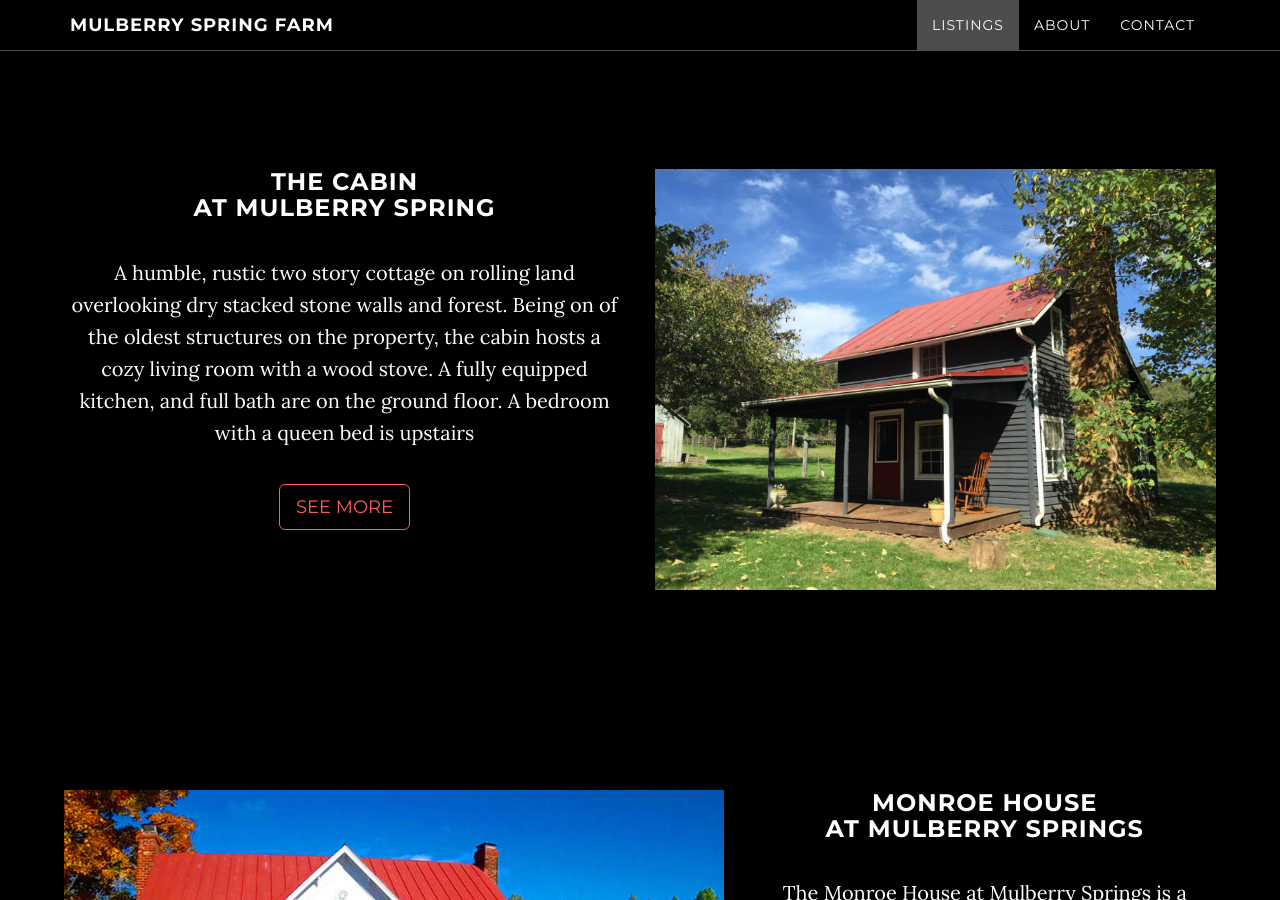
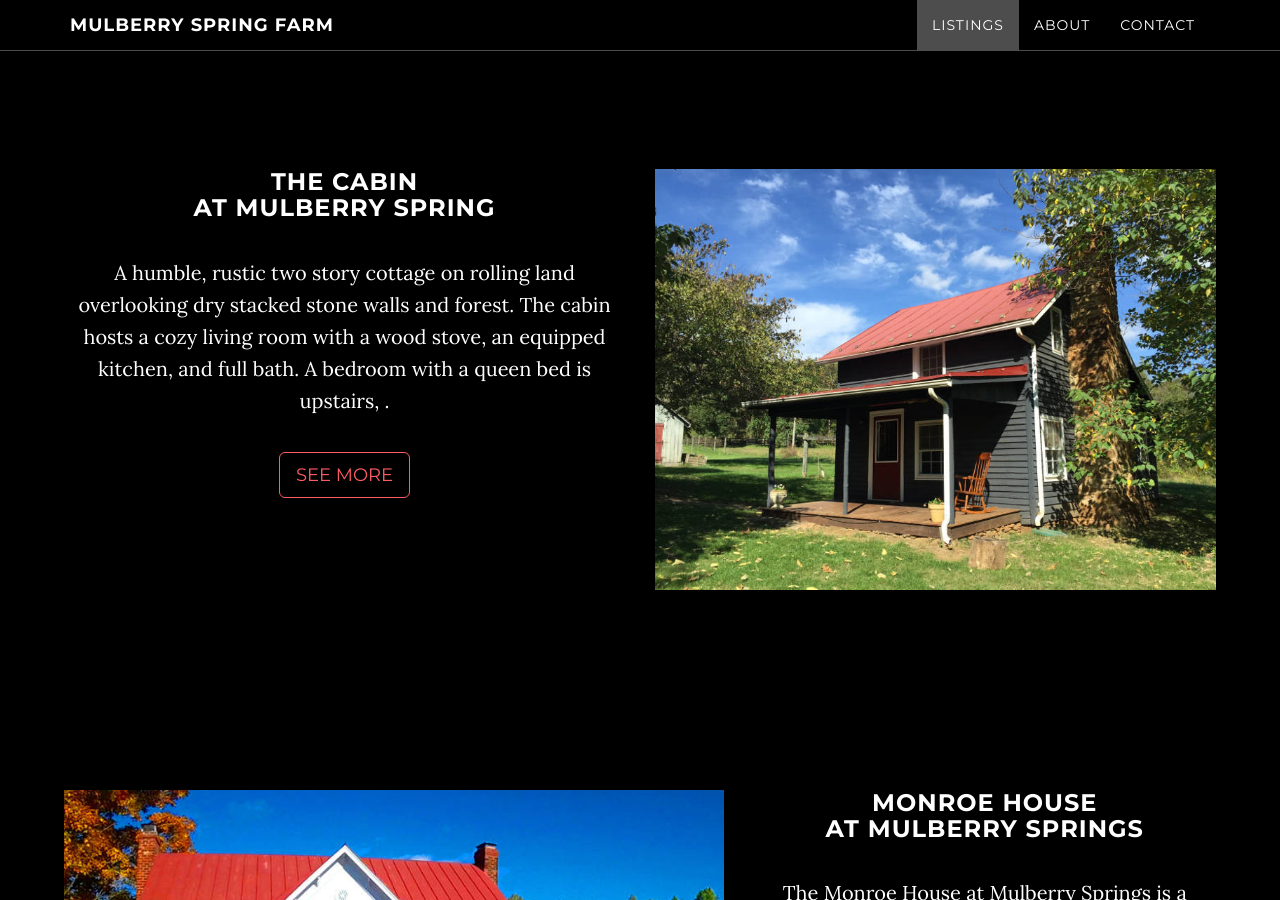
Before and after one commit to mulberryspringfarm/mulberryspringfarm.github.io, a Jekyll site: the page built from index.html, in a window 1280 px wide and 900 px high, scrolled down 1460 px. Built offline with Jekyll 4.4.1, drawn with Linux system fonts in a browser that asks for light colours; some of the changed text lies outside the part shown.

Commit message:
added bingham cottage

```diff
--- a/_includes/binghamcottage.html
+++ b/_includes/binghamcottage.html
@@ -3,15 +3,15 @@
         <!-- Project One -->
         <div class="row">
             <div class="col-md-7">
-                <a href="#">
-                    <img class="img-responsive" src="/img/monroehouse.jpg" alt="">
+                <a href="https://www.airbnb.com/rooms/8144903">
+                    <img class="img-responsive" src="/img/binghamcottage.jpg" alt="">
                 </a>
             </div>
             <div class="col-md-5">
-                <h3>Monroe House <br>at Mulberry Springs</h3>
+                <h3>Bingham Mountain Cottage</h3>
 
-                <p>The Monroe House at Mulberry Springs is a historic two-story Colonial residence (c. 1750's) situated in a picturesque complex of barns, guest cottages, and outbuildings on 15.4 rolling acres.  The perfect getaway for a family or pair of couples.</p>
-                <a href="https://www.airbnb.com/rooms/9044109" target="_blank" class="btn btn-default btn-lg">Book It</a>
+                <p>Bingham Mountain Cottage  is a rustic barn  that has been recently  converted into a studio apartment. Located two miles from Mulberry Spring Farm, the cottage is perched at the foothills of Bingham Mountain,  and has incredible views of the rolling farmland that surrounds. A very unique spot.  </p>
+                <a href="https://www.airbnb.com/rooms/8144903" target="_blank" class="btn btn-default btn-lg">See More</a>
             </div>
         </div>
         <!-- /.row -->
--- a/_includes/cabin.html
+++ b/_includes/cabin.html
@@ -5,11 +5,11 @@
             <div class="col-md-6">
                 <h3>The Cabin <br>At Mulberry Spring</h3>
 
-                <p>A humble, rustic two story cottage on rolling land overlooking dry stacked stone walls and forest. Being on of the oldest structures on the property, the cabin hosts a cozy living room with a wood stove. A fully equipped kitchen, and full bath are on the ground floor. A bedroom with a queen bed is upstairs </p>
+                <p>A humble, rustic two story cottage on rolling land overlooking dry stacked stone walls and forest. The cabin hosts a cozy living room with a wood stove,  an equipped kitchen, and full bath. A bedroom with a queen bed is upstairs, . </p>
                 <a href="https://www.airbnb.com/rooms/8902465" class="btn btn-default btn-lg" target="_blank">See More</a>
             </div>
             <div class="col-md-6">
-                <a href="#">
+                <a href="https://www.airbnb.com/rooms/8902465" target='_blank'>
                     <img class="img-responsive" src="/img/cabin.jpg" alt="">
                 </a>
             </div>
--- a/_includes/cottage.html
+++ b/_includes/cottage.html
@@ -3,7 +3,7 @@
         <!-- Project One -->
         <div class="row">
             <div class="col-md-6">
-                <a href="#">
+                <a href="https://www.airbnb.com/rooms/7901041" target='_blank'>
                     <img class="img-responsive" src="/img/cottage-bg.jpg" alt="">
                 </a>
             </div>
--- a/_includes/monroehouse.html
+++ b/_includes/monroehouse.html
@@ -3,7 +3,7 @@
         <!-- Project One -->
         <div class="row">
             <div class="col-md-7">
-                <a href="#">
+                <a href="https://www.airbnb.com/rooms/9044109" target='_blank'>
                     <img class="img-responsive" src="/img/monroehouse.jpg" alt="">
                 </a>
             </div>
--- a/_layouts/default.html
+++ b/_layouts/default.html
@@ -7,6 +7,7 @@
     {% include cottage.html %}
     {% include cabin.html %}
     {% include monroehouse.html %}
+    {% include binghamcottage.html %}
     {% include about.html %}
     {% include contact.html %}
     {% include footer.html %}
```
Also changed, not shown: img/binghamcottage.jpg (added), 1 other file.
